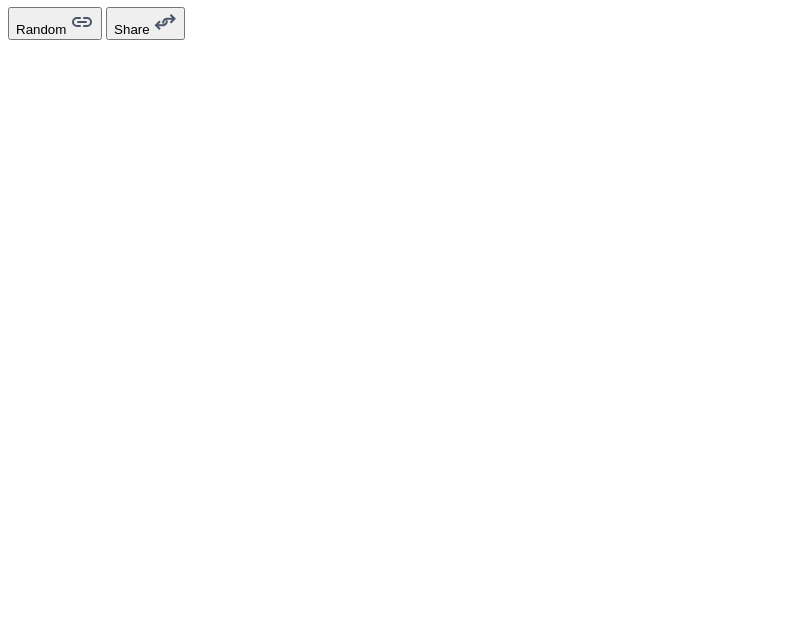
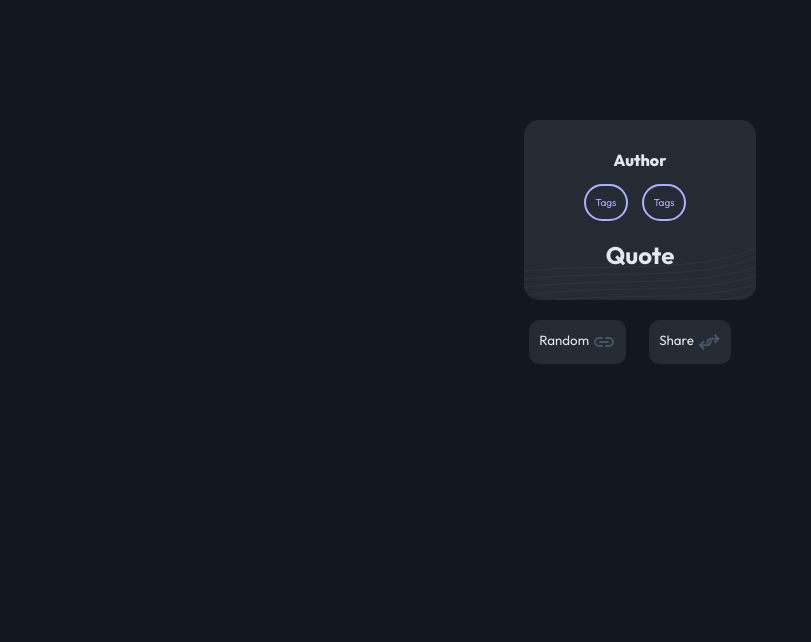
Before and after one commit to Jpapirs/Random-Quote, a plain HTML site: page index.html in a window 1280 px wide. Shown: the part 158-800 px from the top of the page, without its empty margins (0-811 px from the left). Drawn offline with Linux system fonts and the light colour scheme.

Commit message:
CSS added

```diff
--- a/css/style.css
+++ b/css/style.css
@@ -0,0 +1,76 @@
+@charset "utf-8";
+@import url("https://fonts.googleapis.com/css2?family=Outfit:wght@100..900&display=swap");
+
+* {
+  padding: 0;
+  margin: 0;
+  box-sizing: border-box;
+  font-family: "outfit", Arial, Helvetica, sans-serif;
+}
+
+body {
+  background-color: #121720;
+  display: flex;
+  align-items: center;
+  justify-content: center;
+  height: 100vh;
+}
+
+.section {
+  background: #252b33 url(../resources/bg-image-random-quote.svg) bottom/cover;
+  display: flex;
+  flex-direction: column;
+  text-align: center;
+  background-size: cover;
+  padding: 30px 60px;
+  border-radius: 15px;
+  margin-bottom: 20px;
+}
+
+.infos {
+  margin-bottom: 30px;
+}
+
+.author {
+  color: #e3e8ef;
+  margin-bottom: 20px;
+  font-weight: 800;
+  font-size: 1rem;
+}
+
+.tag {
+  color: #aeb0ff;
+  margin-right: 10px;
+  padding: 10px;
+  border: 2px solid #aeb0ff;
+  border-radius: 20px;
+  font-size: 0.625rem;
+}
+
+.text{
+    text-align: center;
+}
+
+.quote{
+    color: #e3e8ef;
+    font-size: 1.5rem;
+}
+
+.buttons{
+    text-align: center;
+}
+
+.btn{
+    margin-right: 20px;
+    padding: 10px;
+    border-radius: 10px;
+    background-color: #252b33;
+    border: none;
+    color: #e3e8ef;
+    cursor: pointer;
+}
+
+.btn img{
+    vertical-align: middle;
+    max-width: 100%;
+}
--- a/index.html
+++ b/index.html
@@ -3,20 +3,22 @@
   <head>
     <meta charset="UTF-8" />
     <meta name="viewport" content="width=device-width, initial-scale=1.0" />
-    <link rel="stylesheet" href="css/style.css">
+    <link rel="stylesheet" href="css/style.css" />
     <title>Random Quote</title>
   </head>
   <body>
     <main class="main">
+      <section class="section">
+
         <div class="infos">
-        <h2 class="author">Lorem</h2>
+          <h2 class="author">Author</h2>
           <span class="tag">Tags</span>
           <span class="tag">Tags</span>
         </div>
         <div class="text">
-        <h1 class="quote">Lorem ipsum dolor</h1>
+          <h1 class="quote">Quote</h1>
         </div>
-    </main>
+      </section>
       <div class="buttons">
         <button class="btn">
           Random <span><img src="resources/link.svg" /></span>
@@ -26,6 +28,7 @@
           Share <span><img src="resources/regroup.svg" /></span>
         </button>
       </div>
+    </main>
     <script src="js/script.js"></script>
   </body>
 </html>
```
Lines whose indentation alone changed are shown as unchanged.
